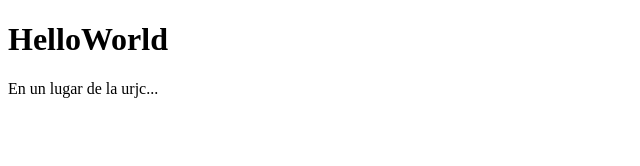
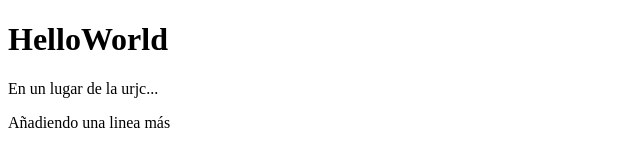
Before and after one commit to eldanimh/2024-2025-CSAAI-Practicas, a plain HTML site: page TEORÍA/T1/HolaMundo.html in a window 1280 px wide. Shown: the whole page, without its empty margins (0-640 px from the left). Drawn offline with Linux system fonts and the light colour scheme.

Commit message:
adding one more line

```diff
--- a/TEORÍA/T1/HolaMundo.html
+++ b/TEORÍA/T1/HolaMundo.html
@@ -9,5 +9,6 @@
     <body>
         <h1>HelloWorld</h1>
         <p>En un lugar de la urjc...</p>
+        <p>Añadiendo una linea más</p>
     </body>
  </html>
```
